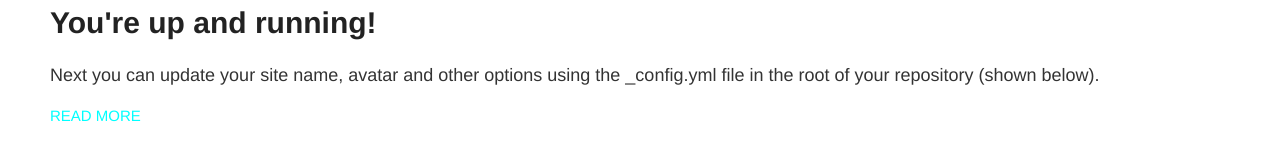
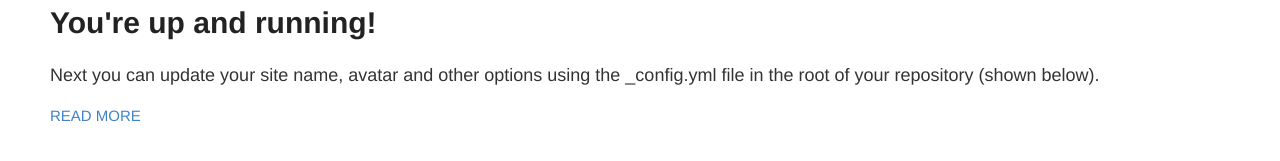
Before and after one commit to squishifier/squishifier.github.io, a Jekyll site: the page built from index.html, in a window 1280 px wide. Shown: the part 164-325 px from the top of the page. Built offline with Jekyll 4.4.1, drawn with Linux system fonts in a browser that asks for light colours.

Commit message:
Update _variables.scss

```diff
--- a/_sass/_variables.scss
+++ b/_sass/_variables.scss
@@ -4,7 +4,7 @@
 //
 
 // Colors
-$blue: #00ffff;
+$blue: #4183C4;
 
 // Grays
 $black: #000;
```
